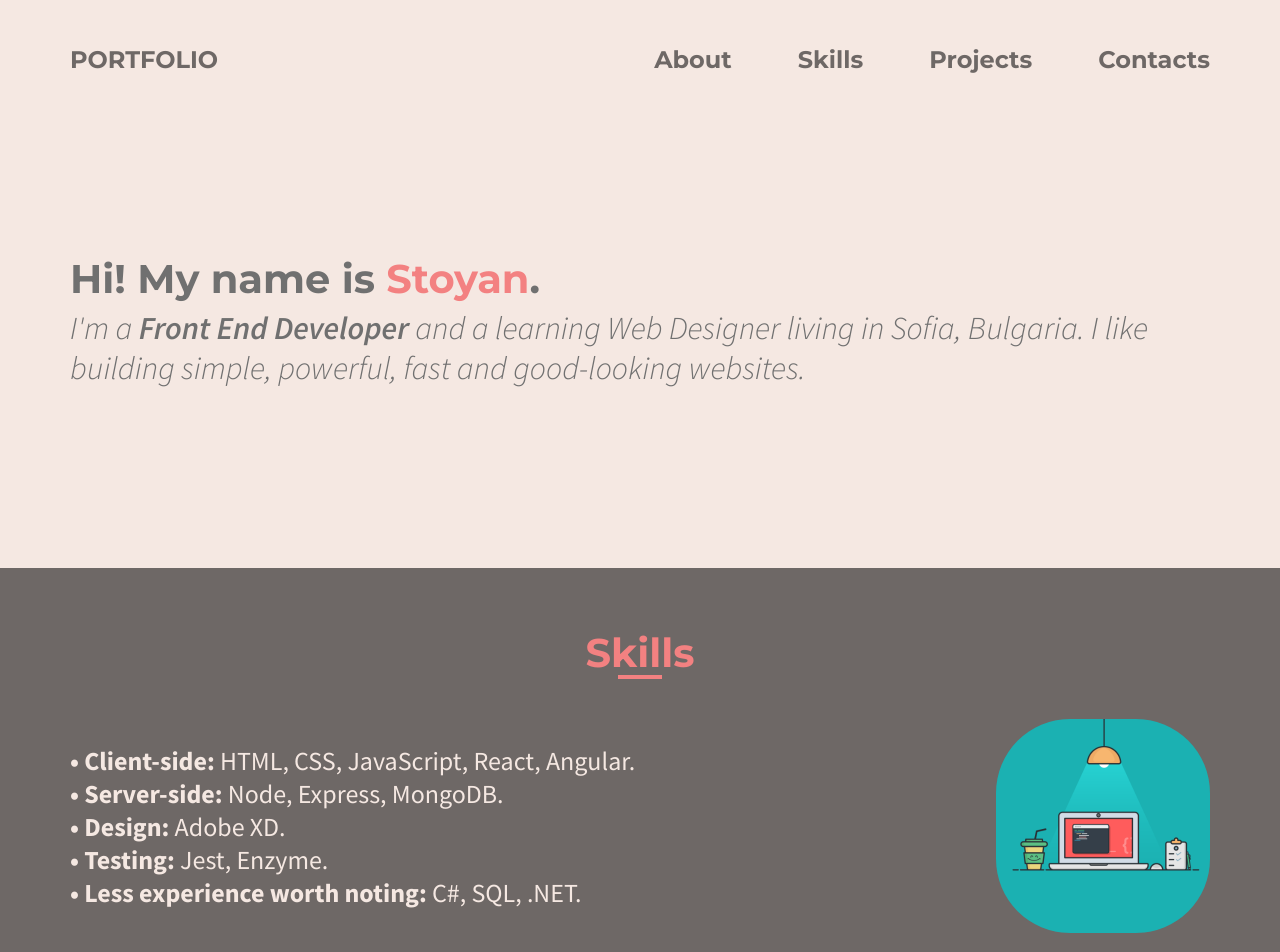
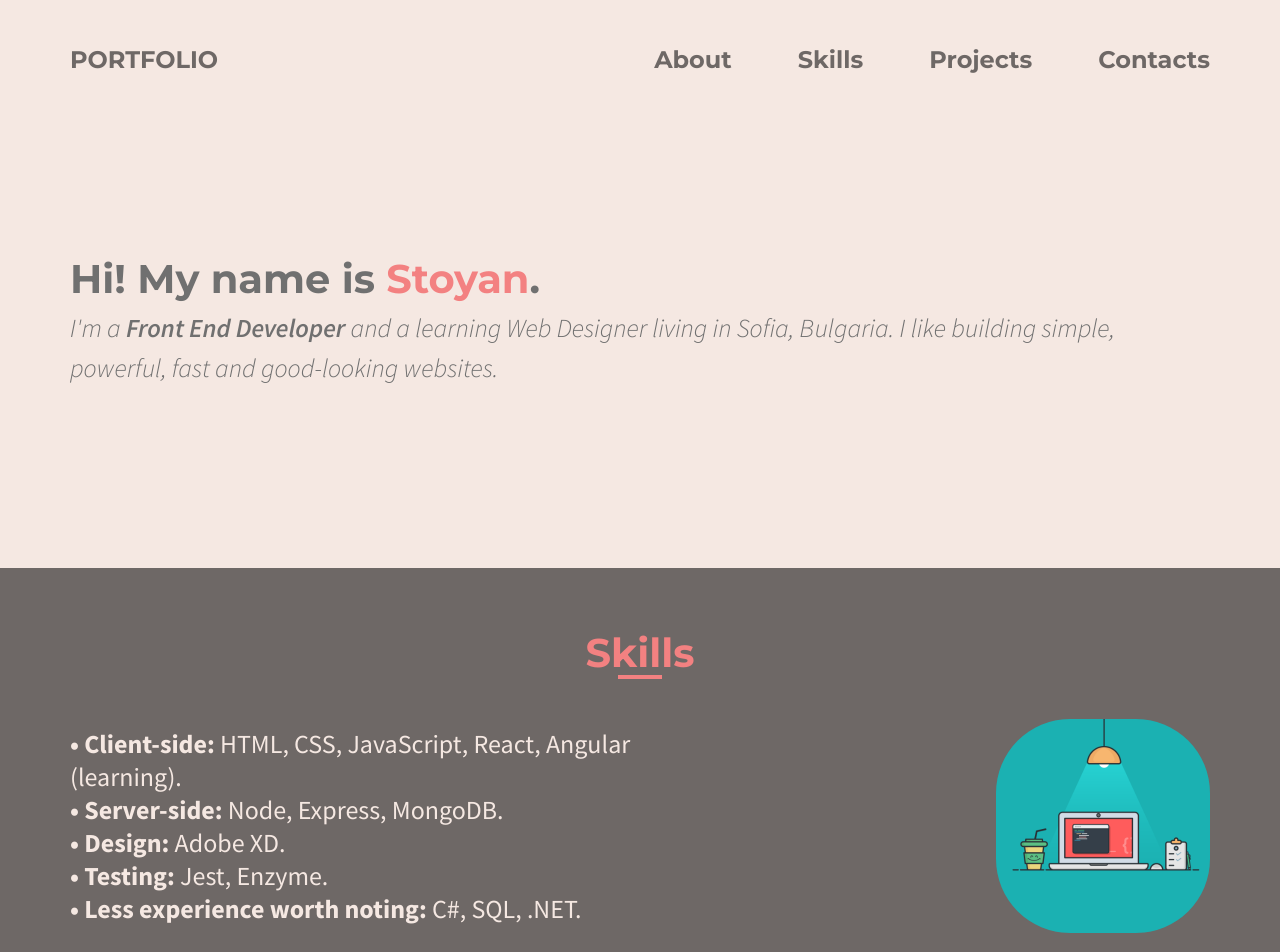
Before and after one commit to stoyanmanolov/portfolio, a website built with webpack: page src/index.html in a window 1280 px wide. Shown: the top 952 px of the page. Built offline with nearby package versions, Linux system fonts and the light colour scheme.

Commit message:
Reducing the font-size of the header paragraph

```diff
--- a/src/index.html
+++ b/src/index.html
@@ -36,7 +36,7 @@
           <hr />
         </div>
         <p data-aos="fade-down">
-          <b>• Client-side:</b> HTML, CSS, JavaScript, React, Angular.</br>
+          <b>• Client-side:</b> HTML, CSS, JavaScript, React, Angular (learning).</br>
           <b>• Server-side:</b> Node, Express, MongoDB.</br>
           <b>• Design:</b> Adobe XD.</br>
           <b>• Testing:</b> Jest, Enzyme.</br>
--- a/src/styles/header.scss
+++ b/src/styles/header.scss
@@ -38,7 +38,6 @@ header {
 
     p {
       text-align: center;
-      font-size: 26px;
     }
 
     @media (min-width: 1200px) {
@@ -55,7 +54,7 @@ header {
       p {
         margin: 5px 0 0;
         text-align: left;
-        font-size: 32px;
+        font-size: 26px;
         line-height: 40px;
       }
     }
```
